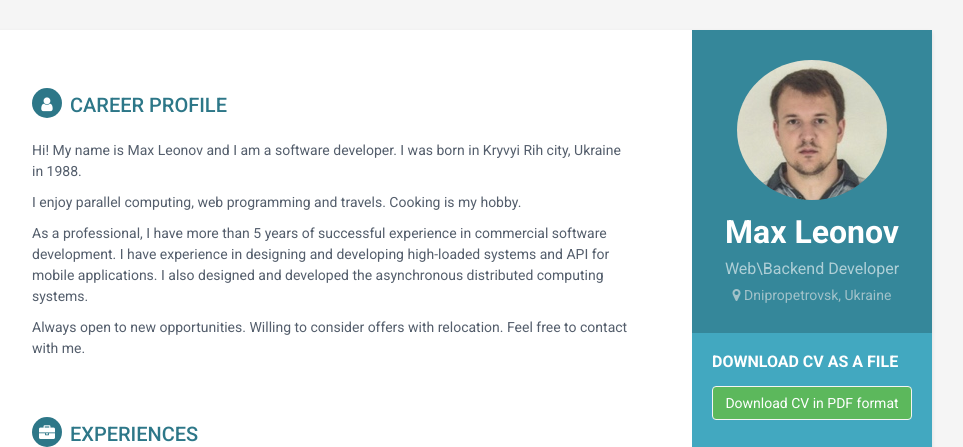
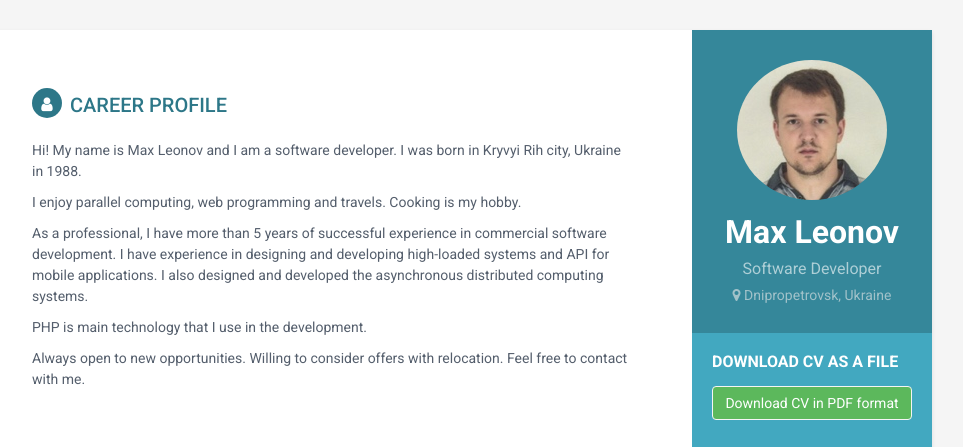
Before and after one commit to maxbanton/maxbanton.github.io, a plain HTML site: page index.html in a window 1280 px wide. Shown: the top 447 px of the page, without its empty margins (188-1151 px from the left). Drawn offline with nearby package versions, Linux system fonts and the light colour scheme.

Commit message:
Added og metatags

```diff
--- a/index.html
+++ b/index.html
@@ -3,12 +3,12 @@
 <!--[if IE 9]> <html lang="en" class="ie9"> <![endif]-->
 <!--[if !IE]><!--> <html lang="en"> <!--<![endif]-->
 <head>
-    <title>Max Leonov - Software Developer Personal Website</title>
+    <title>Max Leonov - Professional Software Developer Personal Website</title>
     <meta charset="utf-8">
     <meta http-equiv="X-UA-Compatible" content="IE=edge">
     <meta name="viewport" content="width=device-width, initial-scale=1.0">
-    <meta name="description" content="PHP/Backend software developer personal page">
-    <meta name="keywords" content="development, software, PHP, fullstack, REST, API, backend, developer, CV, download, outsource">
+    <meta name="description" content="Professional PHP Software Developer personal page">
+    <meta name="keywords" content="professional, development, software, PHP, fullstack, REST, API, backend, developer, CV, download, outsource, outsourcing">
     <meta name="author" content="Max Leonov">
     <link rel="shortcut icon" href="favicon.ico">
     <link href='https://fonts.googleapis.com/css?family=Roboto:400,700,500' rel='stylesheet' type='text/css'>
@@ -20,6 +20,14 @@
       <script src="https://oss.maxcdn.com/html5shiv/3.7.2/html5shiv.min.js"></script>
       <script src="https://oss.maxcdn.com/respond/1.4.2/respond.min.js"></script>
     <![endif]-->
+
+    <meta property="og:title" content="Software Developer Personal Page" />
+    <meta property="og:type" content="website" />
+    <meta property="og:site_name" content="Professional Website And CV" />
+    <meta property="fb:app_id" content="1672365059704924" />
+    <meta property="og:image" content="http://maxleonov.pw/assets/images/photo-big.jpg" />
+    <meta property="og:url" content="http://maxleonov.pw" />
+    <meta property="og:description" content="Hi! My name is Max Leonov and I am a software developer. The core technology that I use in the development is PHP" />
 </head>
 
 <body>
@@ -28,7 +36,7 @@
             <div class="profile-container">
                 <img class="profile img-circle" src="assets/images/photo.jpg" alt="Max Leonov Software Developer" />
                 <h1 class="name">Max Leonov</h1>
-                <h3 class="tagline">Web\Backend Developer</h3>
+                <h3 class="tagline">Software Developer</h3>
                 <h4 class="location"><i class="fa fa-map-marker"></i> Dnipropetrovsk, Ukraine</h4>
             </div>
 
@@ -96,6 +104,10 @@
                         As a professional, I have more than 5 years of successful experience in commercial software development.
                         I have experience in designing and developing high-loaded systems and API for mobile applications.
                         I also designed and developed the asynchronous distributed computing systems.
+                    </p>
+
+                    <p>
+                        PHP is main technology that I use in the development.
                     </p>
 
                     <p>
```
Also changed, not shown: assets/images/photo-big.jpg (added).
